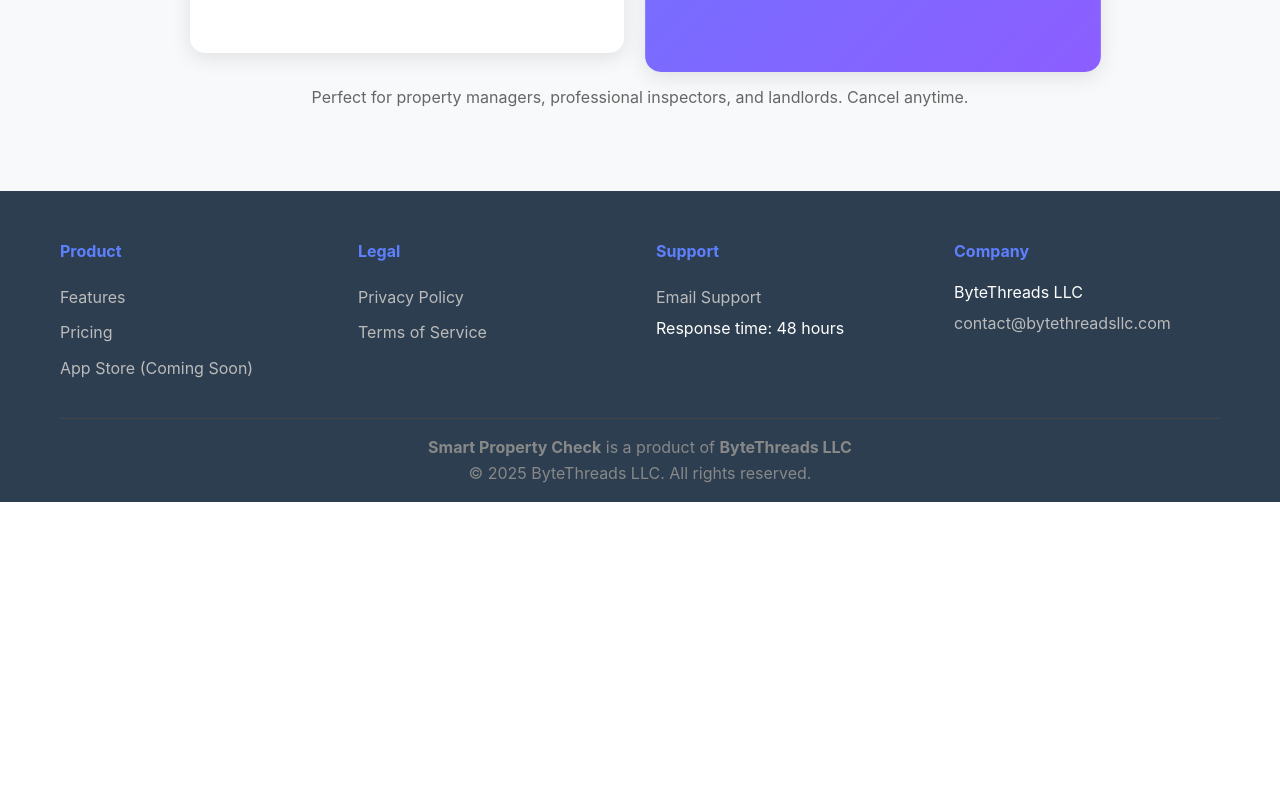
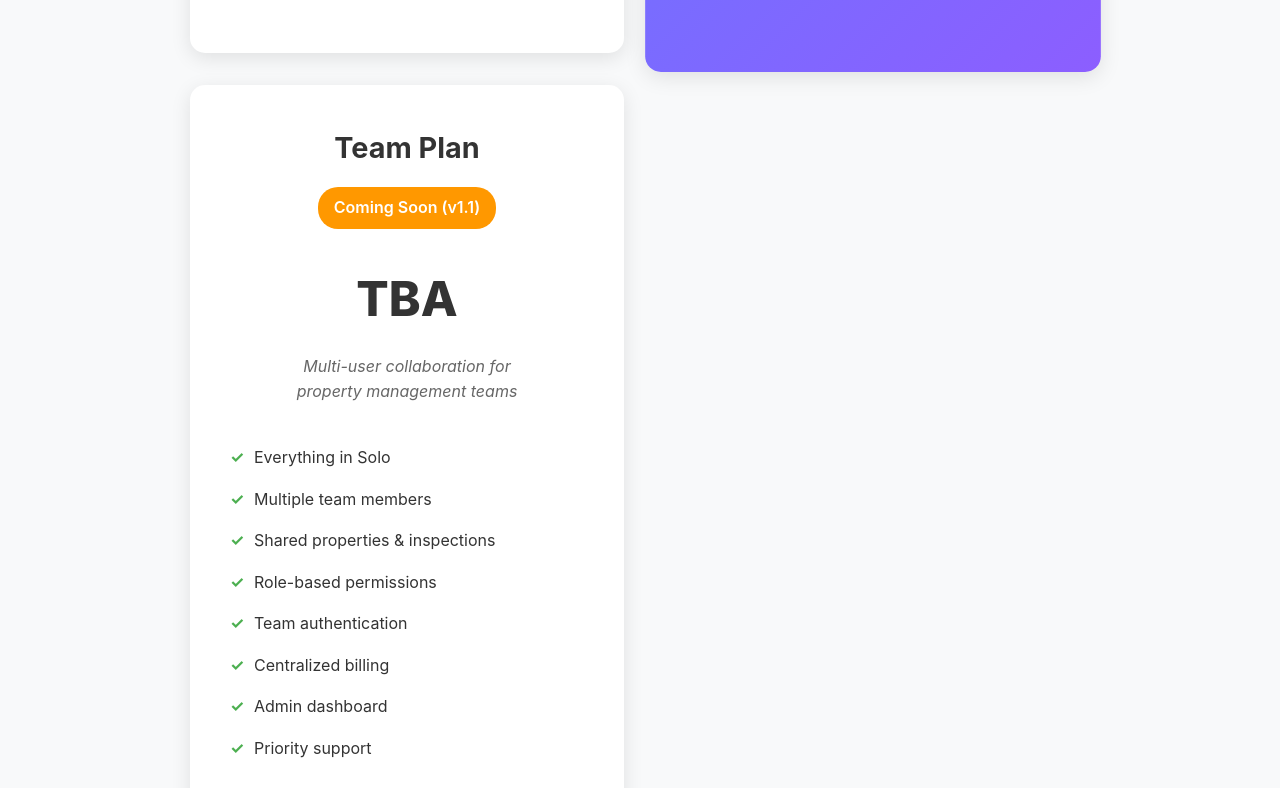
Before and after one commit to ByteThreads/smart-inspection-website, a plain HTML site: page index.html in a window 1280 px wide. Shown: the part 2612-3400 px from the top of the page. Before the commit the page ends 3114 px from the top, so only its background shows below. Drawn offline with Linux system fonts and the light colour scheme.

Commit message:
Add Team Plan pricing card (coming soon v1.1)
- Added third pricing tier showing future team collaboration features
- Marked as 'Coming Soon (v1.1)' with orange badge
- Features include multi-user, shared properties, role permissions, team auth
- Price listed as TBA
- Helps validate demand for team features before building

```diff
--- a/index.html
+++ b/index.html
@@ -394,7 +394,7 @@
             </p>
             <div class="pricing-grid">
                 <div class="pricing-card">
-                    <h3>Monthly</h3>
+                    <h3>Solo Monthly</h3>
                     <div class="trial-badge">7-Day Free Trial</div>
                     <div class="price">$89<span>/month</span></div>
                     <p style="text-align: center; color: #666; margin: 1rem 0;">
@@ -414,7 +414,7 @@
                 </div>
 
                 <div class="pricing-card featured">
-                    <h3>Annual</h3>
+                    <h3>Solo Annual</h3>
                     <div class="trial-badge">7-Day Free Trial • Save $179/year</div>
                     <div class="price">$899<span>/year</span></div>
                     <p style="text-align: center; margin: 1rem 0;">
@@ -430,6 +430,25 @@
                         <li>CloudKit sync</li>
                         <li>Works offline</li>
                         <li>Priority email support</li>
+                    </ul>
+                </div>
+
+                <div class="pricing-card">
+                    <h3>Team Plan</h3>
+                    <div class="trial-badge" style="background: #FF9800;">Coming Soon (v1.1)</div>
+                    <div class="price">TBA</div>
+                    <p style="text-align: center; color: #666; margin: 1rem 0; font-style: italic;">
+                        Multi-user collaboration for<br>property management teams
+                    </p>
+                    <ul>
+                        <li>Everything in Solo</li>
+                        <li>Multiple team members</li>
+                        <li>Shared properties & inspections</li>
+                        <li>Role-based permissions</li>
+                        <li>Team authentication</li>
+                        <li>Centralized billing</li>
+                        <li>Admin dashboard</li>
+                        <li>Priority support</li>
                     </ul>
                 </div>
             </div>
```
